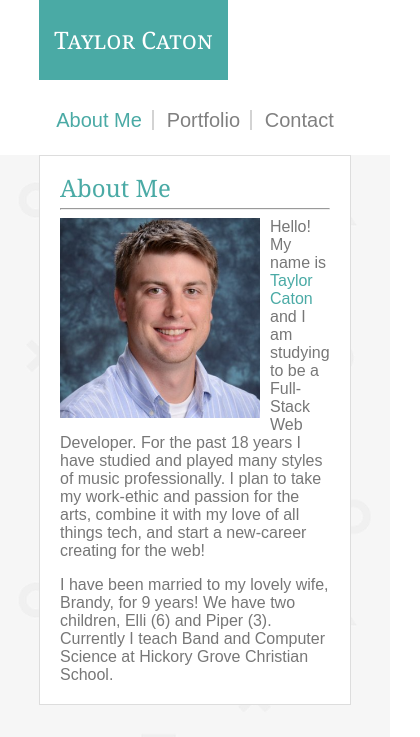
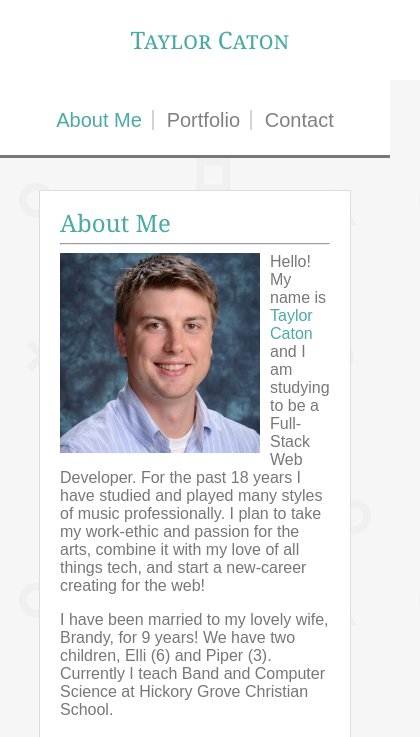
Before and after one commit to taylorcaton/Responsive-Portfolio, a plain HTML site: page index.html in a window 390 px wide. Shown: the top 737 px of the page, 420 px wide, since content can reach past the window. Drawn offline with Linux system fonts and the light colour scheme.

Commit message:
fix header for mobile

```diff
--- a/assets/css/style.css
+++ b/assets/css/style.css
@@ -280,20 +280,22 @@ textarea {
 		display: block;
 		float: none;
 		font-size: 10px;
-		margin: 30px auto;
 		background-color: white;
+		border-bottom: 3px solid #777;
+		margin-bottom: 35px;
 	}
 
 	.container{
-		margin-top:72px;
+		margin-top:107px;
 	}
 
 	.headerContainer{
 		width: 100%;
+
 	}
 
 	.headerContainer h1{
-		margin-left: 10%;
+		width: 100%;
 	}
 
 
```
